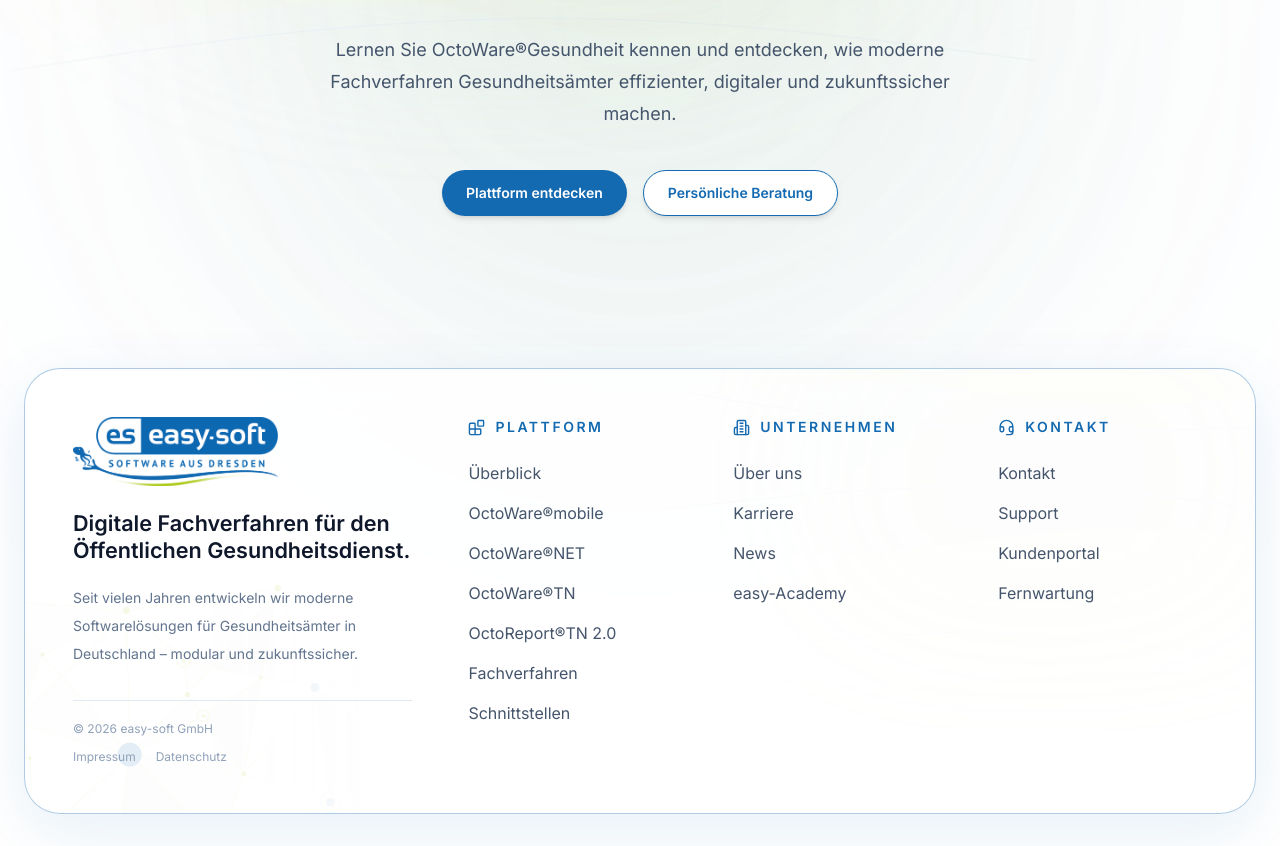
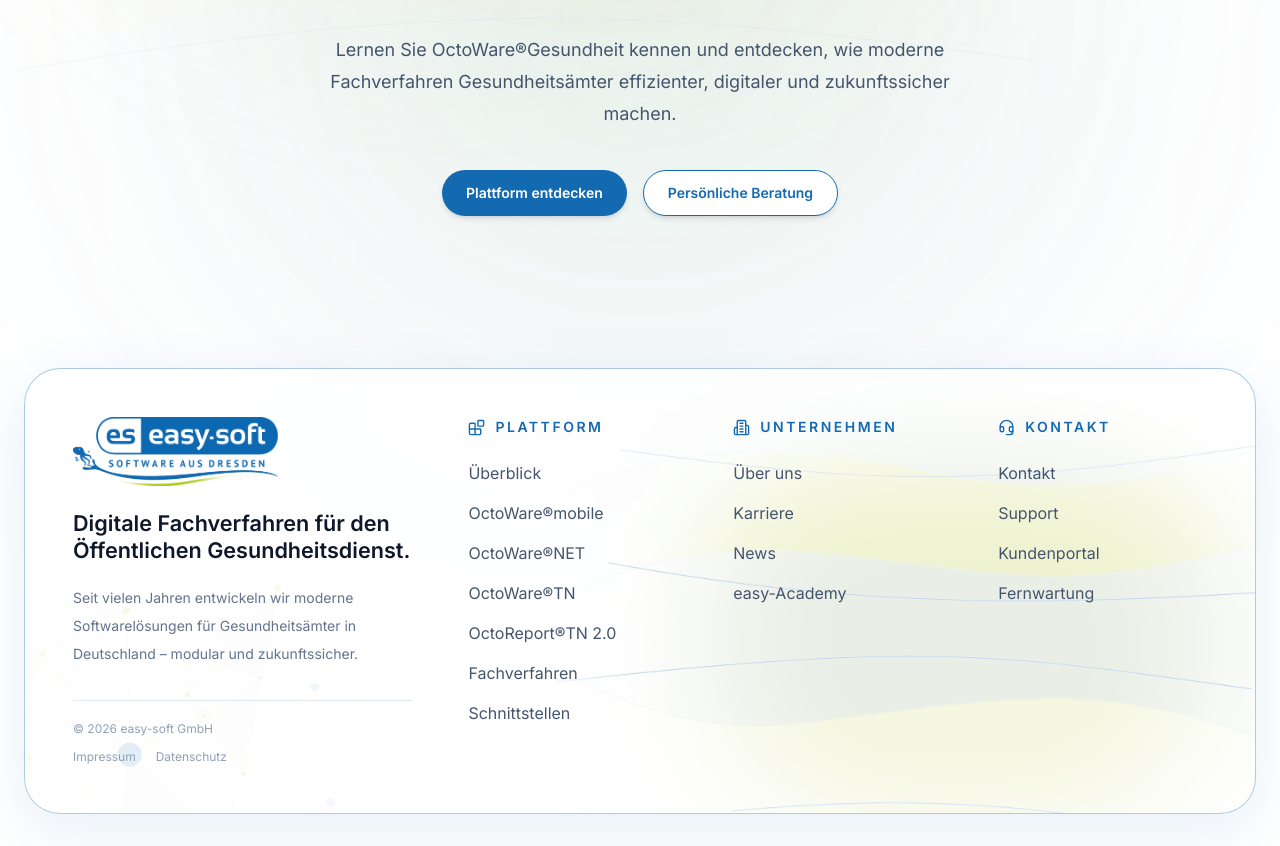
Before and after one commit to weblogger117-art/octoware-website, a Next.js app: page / in a window 1280 px wide. Shown: the part 6280-7126 px from the top of the page. Built offline with nearby package versions, Linux system fonts and the light colour scheme.

Commit message:
Update Footer.tsx

```diff
--- a/components/sections/Footer.tsx
+++ b/components/sections/Footer.tsx
@@ -73,19 +73,18 @@
   src="/images/background/lines-mesh.webp"
   alt=""
   aria-hidden
-  width={1400}
-  height={1400}
+  width={1000}
+  height={1000}
   draggable={false}
   className="
     absolute
 
-    right-[-260px]
-    bottom-[-10px]
+    right-[-180px]
+    bottom-[-180px]
 
     w-[950px]
 
-    opacity-[0.09]
-    -z-0
+    opacity-[10]
 
     pointer-events-none
     select-none
```
